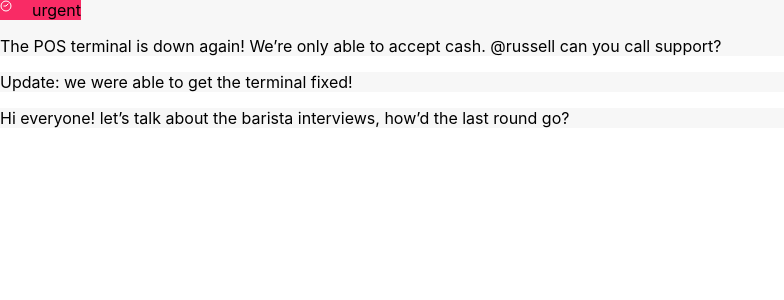
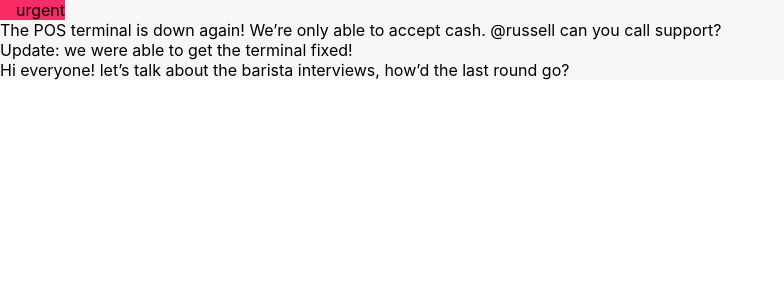
Before and after one commit to hairarrow/msg, a React (Create React App) app: page / in a window 1280 px wide. Shown: the top 300 px of the page, without its empty margins (0-784 px from the left). Built offline with nearby package versions, Linux system fonts and the light colour scheme.

Commit message:
Add css reset

```diff
--- a/src/index.css
+++ b/src/index.css
@@ -1,13 +1,50 @@
+/* RESET */
+
+html {
+	box-sizing: border-box;
+	font-size: 16px;
+}
+
+*,
+*:before,
+*:after {
+	box-sizing: inherit;
+}
+
+body,
+h1,
+h2,
+h3,
+h4,
+h5,
+h6,
+p,
+ol,
+ul {
+	margin: 0;
+	padding: 0;
+	font-weight: normal;
+}
+
 body {
-  margin: 0;
-  font-family: -apple-system, BlinkMacSystemFont, 'Segoe UI', 'Roboto', 'Oxygen',
-    'Ubuntu', 'Cantarell', 'Fira Sans', 'Droid Sans', 'Helvetica Neue',
-    sans-serif;
-  -webkit-font-smoothing: antialiased;
-  -moz-osx-font-smoothing: grayscale;
+	font-family: -apple-system, BlinkMacSystemFont, "Segoe UI", "Roboto",
+		"Oxygen", "Ubuntu", "Cantarell", "Fira Sans", "Droid Sans",
+		"Helvetica Neue", sans-serif;
+	-webkit-font-smoothing: antialiased;
+	-moz-osx-font-smoothing: grayscale;
+}
+
+ul,
+ol {
+	list-style: none;
+}
+
+img {
+	max-width: 100%;
+	height: auto;
 }
 
 code {
-  font-family: source-code-pro, Menlo, Monaco, Consolas, 'Courier New',
-    monospace;
+	font-family: source-code-pro, Menlo, Monaco, Consolas, "Courier New",
+		monospace;
 }
```
